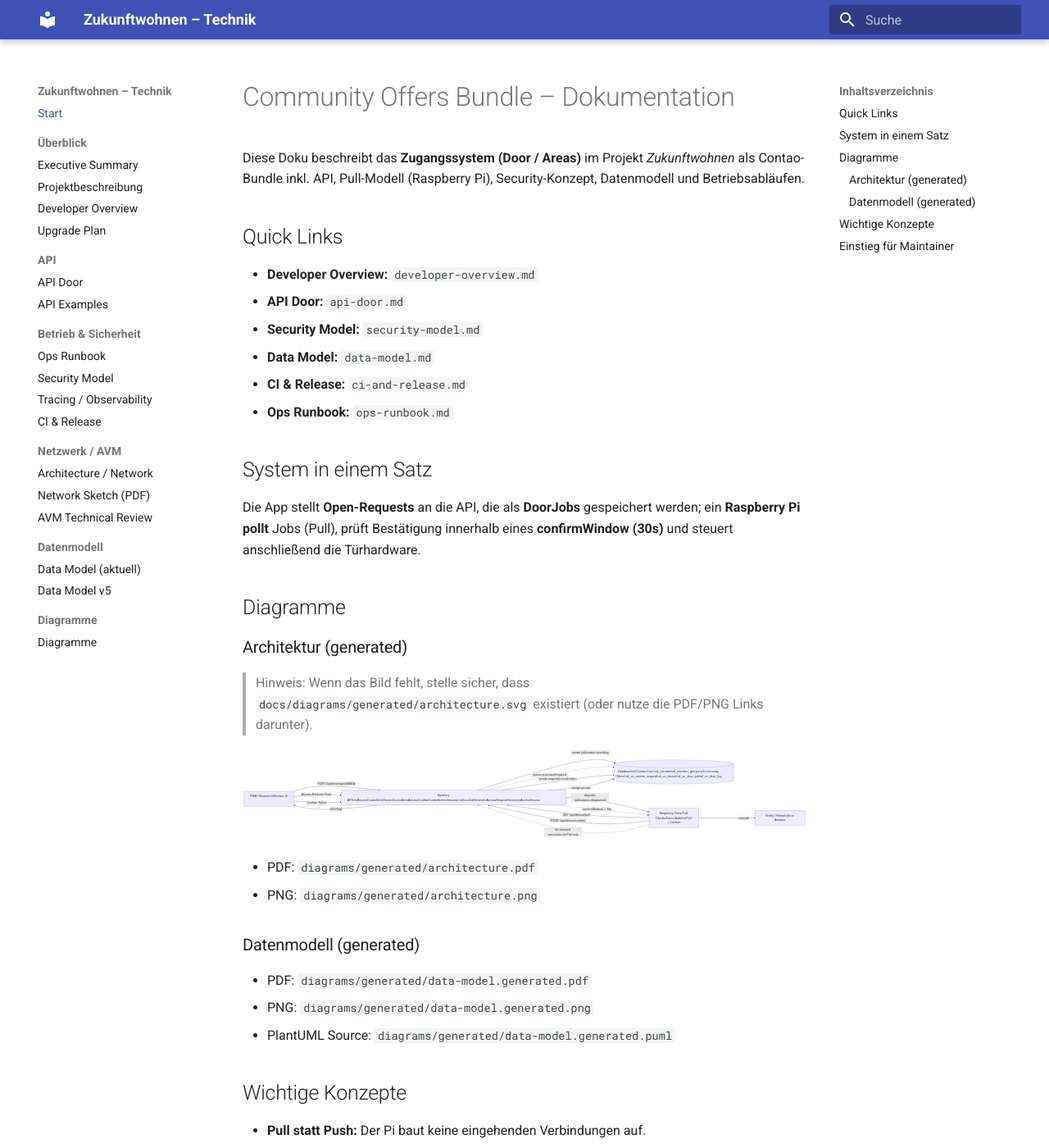
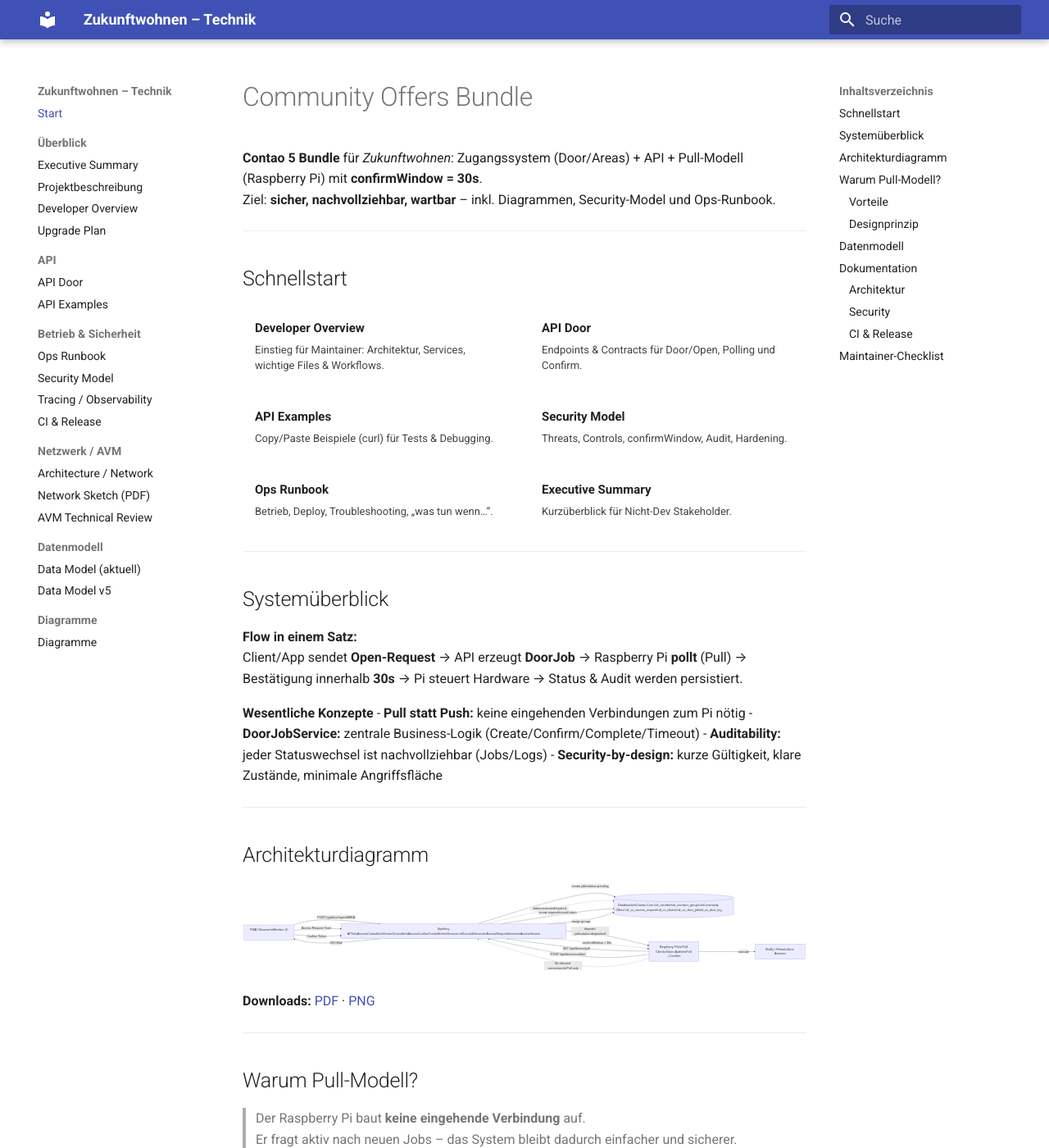
Before and after one commit to zukunftsforum-rissen/community-offers-bundle, an MkDocs documentation site: the page built from docs/index.md, in a window 1280 px wide and 1400 px high. Shown: the whole window at 82% size. Built offline with MkDocs 1.6.1 and Material for MkDocs 9.7.7, drawn with Linux system fonts in a browser that asks for light colours; some of the changed text lies outside the part shown.

Commit message:
refine docs

```diff
--- a/docs/index.md
+++ b/docs/index.md
@@ -1,46 +1,129 @@
-# Community Offers Bundle – Dokumentation
+# Community Offers Bundle
 
-Diese Doku beschreibt das **Zugangssystem (Door / Areas)** im Projekt *Zukunftwohnen* als Contao-Bundle inkl. API, Pull-Modell (Raspberry Pi), Security-Konzept, Datenmodell und Betriebsabläufen.
+**Contao 5 Bundle** für *Zukunftwohnen*: Zugangssystem (Door/Areas) + API + Pull-Modell (Raspberry Pi) mit **confirmWindow = 30s**.
+Ziel: **sicher, nachvollziehbar, wartbar** – inkl. Diagrammen, Security-Model und Ops-Runbook.
 
-## Quick Links
+---
 
-- **Developer Overview:** `developer-overview.md`
-- **API Door:** `api-door.md`
-- **Security Model:** `security-model.md`
-- **Data Model:** `data-model.md`
-- **CI & Release:** `ci-and-release.md`
-- **Ops Runbook:** `ops-runbook.md`
+## Schnellstart
 
-## System in einem Satz
+<div style="display:grid;grid-template-columns:repeat(auto-fit,minmax(240px,1fr));gap:12px;margin:12px 0 18px;">
+  <a href="developer-overview.md" style="display:block;border:1px solid rgba(255,255,255,.10);background:rgba(255,255,255,.03);border-radius:14px;padding:14px 14px 12px;text-decoration:none;color:inherit;">
+    <div style="font-weight:700;font-size:15px;margin-bottom:6px;">Developer Overview</div>
+    <div style="opacity:.85;font-size:13px;line-height:1.45;">Einstieg für Maintainer: Architektur, Services, wichtige Files & Workflows.</div>
+  </a>
 
-Die App stellt **Open-Requests** an die API, die als **DoorJobs** gespeichert werden; ein **Raspberry Pi pollt** Jobs (Pull), prüft Bestätigung innerhalb eines **confirmWindow (30s)** und steuert anschließend die Türhardware.
+  <a href="api-door.md" style="display:block;border:1px solid rgba(255,255,255,.10);background:rgba(255,255,255,.03);border-radius:14px;padding:14px 14px 12px;text-decoration:none;color:inherit;">
+    <div style="font-weight:700;font-size:15px;margin-bottom:6px;">API Door</div>
+    <div style="opacity:.85;font-size:13px;line-height:1.45;">Endpoints & Contracts für Door/Open, Polling und Confirm.</div>
+  </a>
 
-## Diagramme
+  <a href="api-examples.md" style="display:block;border:1px solid rgba(255,255,255,.10);background:rgba(255,255,255,.03);border-radius:14px;padding:14px 14px 12px;text-decoration:none;color:inherit;">
+    <div style="font-weight:700;font-size:15px;margin-bottom:6px;">API Examples</div>
+    <div style="opacity:.85;font-size:13px;line-height:1.45;">Copy/Paste Beispiele (curl) für Tests & Debugging.</div>
+  </a>
 
-### Architektur (generated)
+  <a href="security-model.md" style="display:block;border:1px solid rgba(255,255,255,.10);background:rgba(255,255,255,.03);border-radius:14px;padding:14px 14px 12px;text-decoration:none;color:inherit;">
+    <div style="font-weight:700;font-size:15px;margin-bottom:6px;">Security Model</div>
+    <div style="opacity:.85;font-size:13px;line-height:1.45;">Threats, Controls, confirmWindow, Audit, Hardening.</div>
+  </a>
 
-> Hinweis: Wenn das Bild fehlt, stelle sicher, dass `docs/diagrams/generated/architecture.svg` existiert (oder nutze die PDF/PNG Links darunter).
+  <a href="ops-runbook.md" style="display:block;border:1px solid rgba(255,255,255,.10);background:rgba(255,255,255,.03);border-radius:14px;padding:14px 14px 12px;text-decoration:none;color:inherit;">
+    <div style="font-weight:700;font-size:15px;margin-bottom:6px;">Ops Runbook</div>
+    <div style="opacity:.85;font-size:13px;line-height:1.45;">Betrieb, Deploy, Troubleshooting, „was tun wenn…“.</div>
+  </a>
+
+  <a href="executive-summary.md" style="display:block;border:1px solid rgba(255,255,255,.10);background:rgba(255,255,255,.03);border-radius:14px;padding:14px 14px 12px;text-decoration:none;color:inherit;">
+    <div style="font-weight:700;font-size:15px;margin-bottom:6px;">Executive Summary</div>
+    <div style="opacity:.85;font-size:13px;line-height:1.45;">Kurzüberblick für Nicht-Dev Stakeholder.</div>
+  </a>
+</div>
+---
+
+## Systemüberblick
+
+**Flow in einem Satz:**
+Client/App sendet **Open-Request** → API erzeugt **DoorJob** → Raspberry Pi **pollt** (Pull) → Bestätigung innerhalb **30s** → Pi steuert Hardware → Status & Audit werden persistiert.
+
+**Wesentliche Konzepte**
+- **Pull statt Push:** keine eingehenden Verbindungen zum Pi nötig
+- **DoorJobService:** zentrale Business-Logik (Create/Confirm/Complete/Timeout)
+- **Auditability:** jeder Statuswechsel ist nachvollziehbar (Jobs/Logs)
+- **Security-by-design:** kurze Gültigkeit, klare Zustände, minimale Angriffsfläche
+
+---
+
+## Architekturdiagramm
 
 ![Architekturübersicht](diagrams/generated/architecture.svg)
 
-- PDF: `diagrams/generated/architecture.pdf`
-- PNG: `diagrams/generated/architecture.png`
+**Downloads:** [PDF](diagrams/generated/architecture.pdf) · [PNG](diagrams/generated/architecture.png)
 
-### Datenmodell (generated)
+---
 
-- PDF: `diagrams/generated/data-model.generated.pdf`
-- PNG: `diagrams/generated/data-model.generated.png`
-- PlantUML Source: `diagrams/generated/data-model.generated.puml`
+## Warum Pull-Modell?
 
-## Wichtige Konzepte
+> Der Raspberry Pi baut **keine eingehende Verbindung** auf.
+> Er fragt aktiv nach neuen Jobs – das System bleibt dadurch einfacher und sicherer.
 
-- **Pull statt Push:** Der Pi baut keine eingehenden Verbindungen auf.
-- **DoorJobService:** zentrale Business-Logik (Create/Confirm/Complete/Timeout).
-- **confirmWindow:** Bestätigung muss innerhalb von 30 Sekunden passieren.
-- **Audit & Observability:** Jobs/Statuswechsel sind nachvollziehbar.
+### Vorteile
 
-## Einstieg für Maintainer
+- **Keine Portfreigaben nötig**
+  Keine eingehenden Verbindungen aus dem Internet ins lokale Netz.
 
-1. Lies `developer-overview.md`
-2. Schau `api-door.md` + `api-examples.md`
-3. Danach `security-model.md` und `ops-runbook.md`
+- **Reduzierte Angriffsfläche**
+  API ist der einzige exponierte Bestandteil.
+
+- **Robust gegen Netzwerkprobleme**
+  Wenn der Pi offline ist, werden Jobs später verarbeitet.
+
+- **Klare Zustandslogik**
+  DoorJobs durchlaufen definierte States (created → confirmed → completed / timeout).
+
+- **Zeitlich begrenzte Gültigkeit**
+  `confirmWindow = 30s` verhindert Replay- oder „hängende“ Open-Requests.
+
+### Designprinzip
+
+Das System folgt dem Prinzip:
+
+> *„Der Aktor pollt, die API orchestriert, die Hardware führt aus.“*
+
+Damit bleibt:
+- die Business-Logik zentral
+- die Hardware austauschbar
+- das System auditierbar und wartbar
+
+## Datenmodell
+
+**Downloads:** [PDF](diagrams/generated/data-model.generated.pdf) · [PNG](diagrams/generated/data-model.generated.png) · [PUML](diagrams/generated/data-model.generated.puml)
+
+---
+
+## Dokumentation
+
+### Architektur
+- [Architecture Network](architecture-network.md)
+- [Data Model](data-model.md)
+- [Tracing & Observability](tracing-observability.md)
+- [Ops Runbook](ops-runbook.md)
+
+### Security
+- [Security Model](security-model.md)
+
+### CI & Release
+- [CI and Release](ci-and-release.md)
+- [Upgrade Plan](UPGRADE_PLAN.md)
+
+---
+
+## Maintainer-Checklist
+
+1. **Überblick lesen:** [Developer Overview](developer-overview.md)
+2. **Door Flow verstehen:** [API Door](api-door.md) + [API Examples](api-examples.md)
+3. **Security prüfen:** [Security Model](security-model.md)
+4. **Betrieb sicherstellen:** [Ops Runbook](ops-runbook.md)
+
+---
+
+<sub>Hinweis: Die Diagramme werden aus `docs/diagrams/source/` nach `docs/diagrams/generated/` gebaut (Docker-only Pipeline).</sub>
```
Also changed, not shown: docs/index.html (+36 -0 lines), 2 other files.
